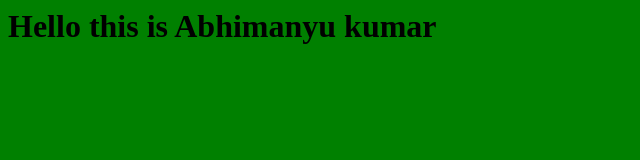
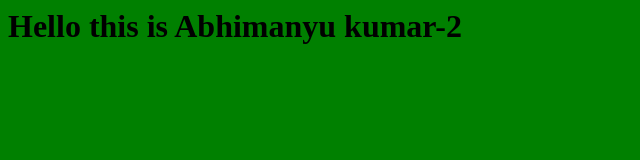
Before and after one commit to veeroo2011/jenkins_demo, a plain HTML site: page index.html in a window 1280 px wide. Shown: the full height of the page, 0-640 px from the left. Drawn offline with Linux system fonts and the light colour scheme.

Commit message:
Update index.html

```diff
--- a/index.html
+++ b/index.html
@@ -1,5 +1,5 @@
 <html>
   <body bgcolor=green>
-    <h1> <b>Hello this is Abhimanyu kumar</b></h1>
+    <h1> <b>Hello this is Abhimanyu kumar-2</b></h1>
   </body>
 </html>
```
